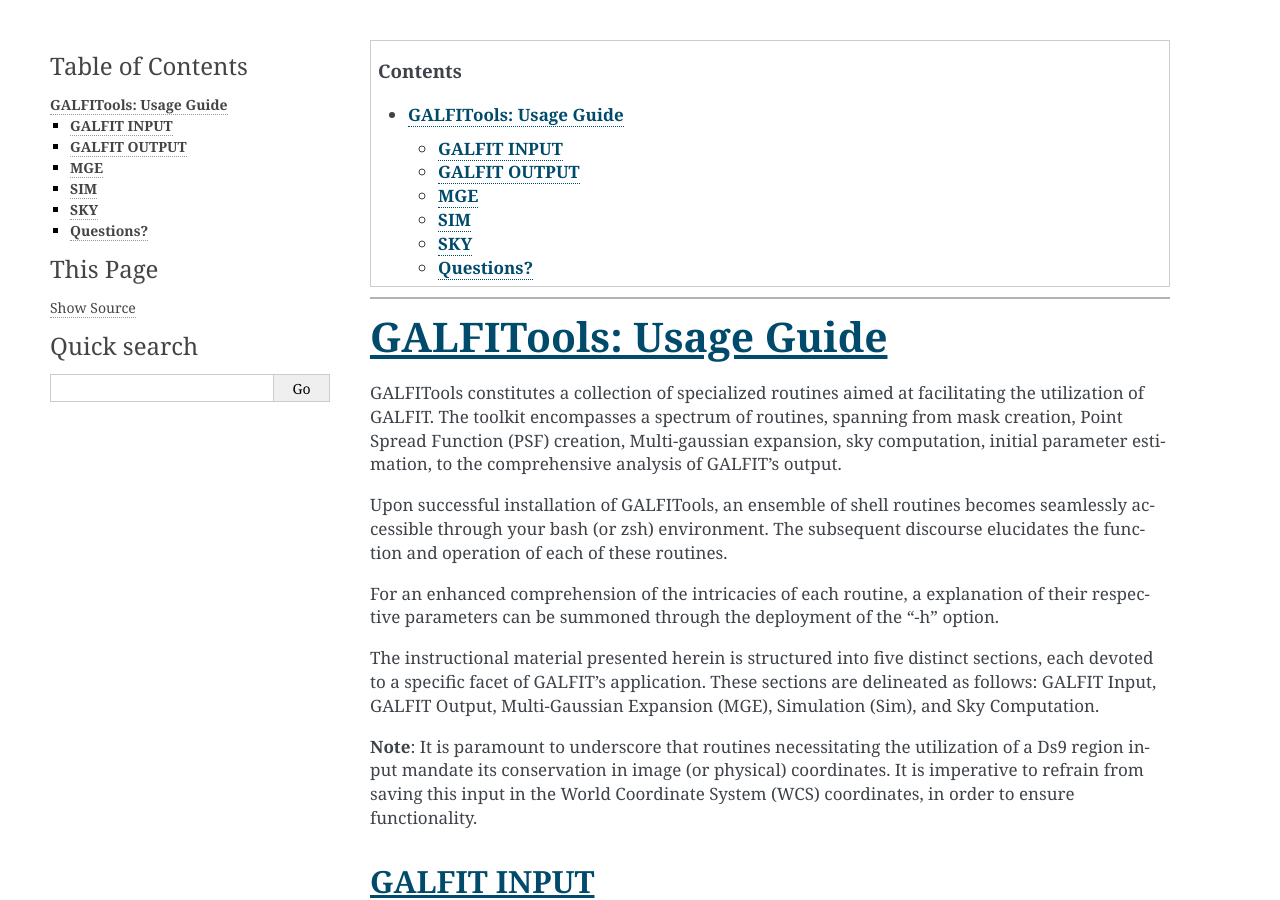
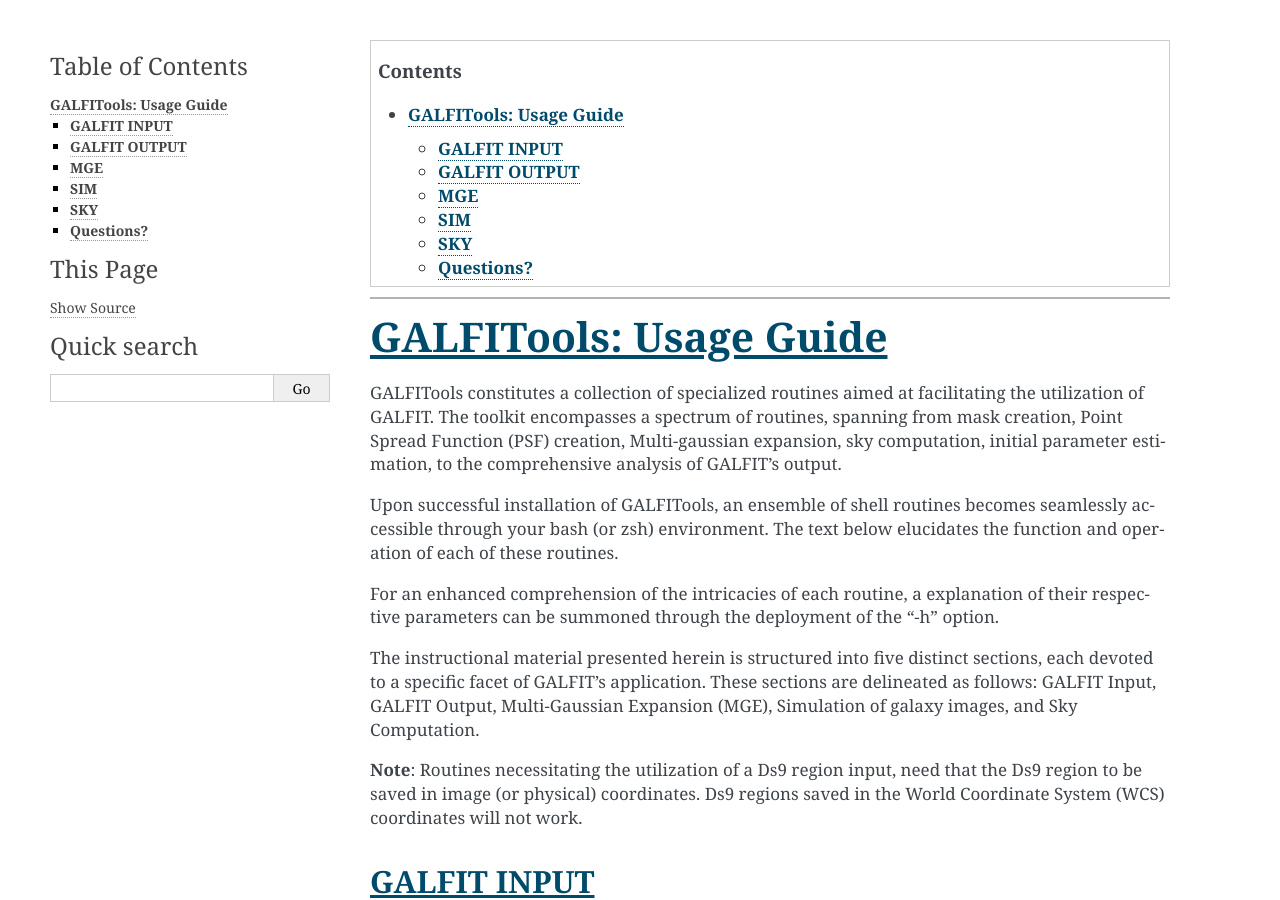
Before and after one commit to canorve/GALFITools, a Sphinx documentation site: the page built from docs/howto.rst, in a window 1280 px wide and 900 px high. Built offline with Sphinx 7.4.7, drawn with Linux system fonts in a browser that asks for light colours.

Commit message:
docs updated  On branch master  Changes to be committed: 	modified:   api.rst 	modified:   howto.rst

```diff
--- a/docs/api.rst
+++ b/docs/api.rst
@@ -10,7 +10,7 @@
 ================================
 
 
-The seamless integration of GALFITools routines
+The integration of GALFITools routines
 within your custom scripts is facilitated through
 the utilization of Application Programming Interfaces (APIs).
 These APIs offer a systematic and efficient means of
--- a/docs/howto.rst
+++ b/docs/howto.rst
@@ -21,7 +21,7 @@ to the comprehensive analysis of GALFIT's output.
 Upon successful installation of GALFITools, an
 ensemble of shell routines becomes seamlessly
 accessible through your bash (or zsh) environment.
-The subsequent discourse elucidates the function and
+The text below elucidates the function and
 operation of each of these routines.
 
 For an enhanced comprehension of the intricacies
@@ -35,16 +35,12 @@ structured into five distinct sections, each
 devoted to a specific facet of GALFIT's application.
 These sections are delineated as follows: GALFIT Input,
 GALFIT Output, Multi-Gaussian Expansion (MGE),
-Simulation (Sim), and Sky Computation.
+Simulation of galaxy images, and Sky Computation.
 
-**Note**: It is paramount to underscore that
-routines necessitating the utilization of a Ds9
-region input mandate its conservation in image
-(or physical) coordinates. It is imperative to
-refrain from saving this input in the World
-Coordinate System (WCS) coordinates, in order to ensure
-functionality.
-
+**Note**: Routines necessitating the utilization of a Ds9
+region input, need that the Ds9 region to be saved in image
+(or physical) coordinates. Ds9 regions saved in the World
+Coordinate System (WCS) coordinates will not work.
 
 
 
```
